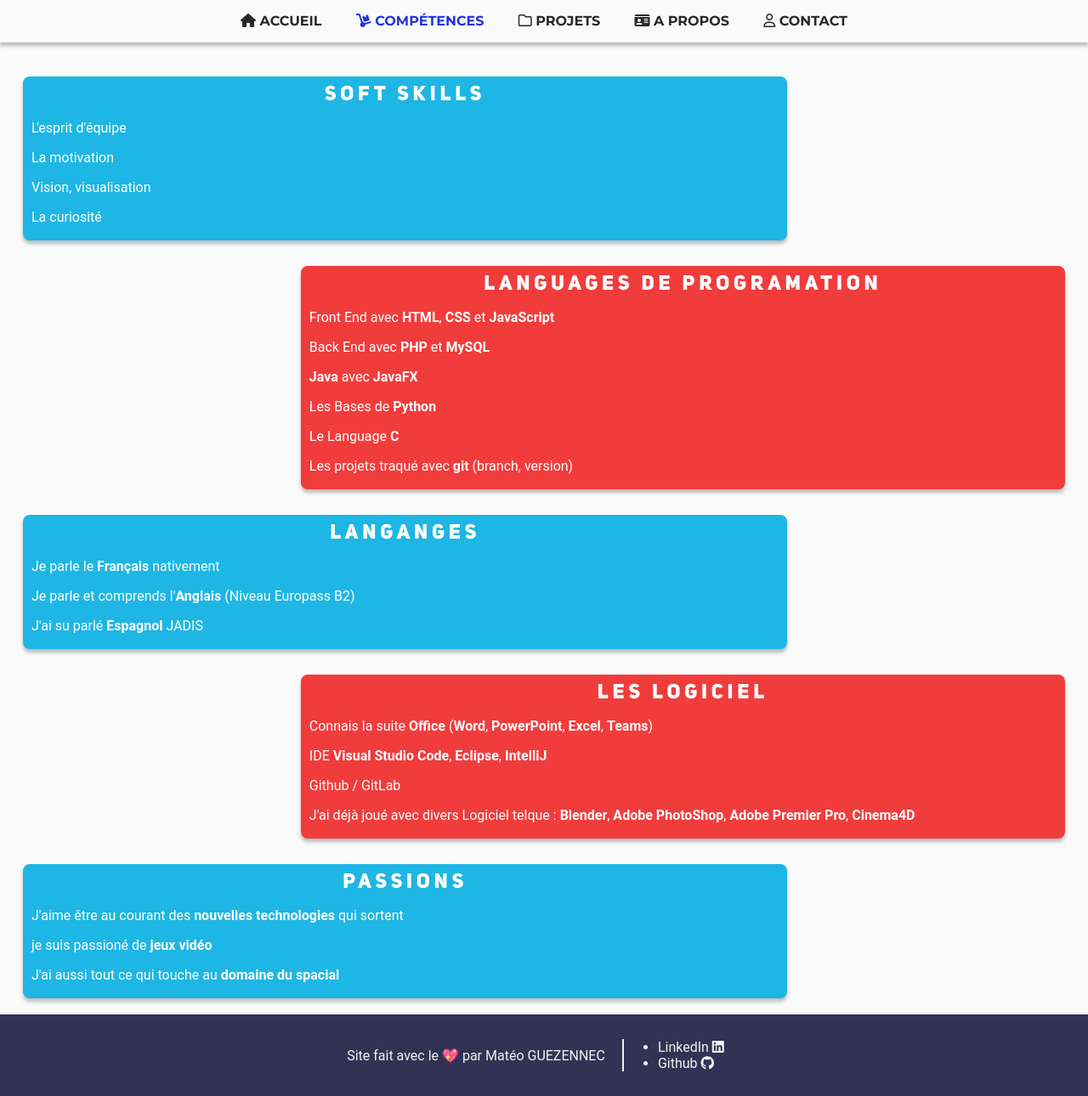
After one commit to BlasterWhite/webPortfolio, a PHP site: page /competences.html in a window 1280 px wide. The commit adds this page. Shown: the whole page at 85% size. Run offline with PHP 8.4, Linux system fonts and the light colour scheme; some libraries are stand-ins or nearby versions.

Commit message:
Profile + Compétences + Contact

```diff
--- /dev/null
+++ b/competences.html
@@ -0,0 +1,73 @@
+<!DOCTYPE html>
+<html lang="fr">
+<head>
+    <meta charset="UTF-8">
+    <meta http-equiv="X-UA-Compatible" content="IE=edge">
+    <meta name="viewport" content="width=device-width, initial-scale=1.0">
+    <title>Matéo G. - Compétences</title>
+    <link rel="stylesheet" href="css/charteGraphique.css">
+    <link rel="stylesheet" href="css/navbar.css">
+    <link rel="stylesheet" href="css/button.css">
+    <link rel="stylesheet" href="css/competences.css">
+    <link rel="stylesheet" href="css/footer.css">
+    <link rel="shortcut icon" href="assets/img/logo.png" type="image/x-icon">
+    <script src="https://kit.fontawesome.com/d50a18be62.js" crossorigin="anonymous"></script>
+</head>
+<body>
+    <nav>
+        <a href="index.html"><i class="fas fa-home"></i> Accueil</a>
+        <a href="#" class="activeTab"><i class="fas fa-dolly"></i> Compétences</a>
+        <a href="projets.html"><i class="far fa-folder"></i> Projets</a>
+        <a href="profile.html"><i class="fa-solid fa-id-card"></i> A Propos</a>
+        <a href="contact.html"><i class="fa-regular fa-user"></i> Contact</a>
+        <p class="menubtn">Matéo GUEZENNEC</p>
+        <a class="menubtn">Menu <i class="far fa-compass"></i></a>
+    </nav>
+    <main>
+        <div id="Skills">
+            <div class="skill soft">
+                <h2>Soft Skills</h2>
+                <p>L'esprit d'équipe</p>
+                <p>La motivation</p>
+                <p>Vision, visualisation</p>
+                <p>La curiosité</p>
+            </div>
+            <div class="skill hard">
+                <h2>Languages de Programation</h2>
+                <p>Front End avec <strong>HTML</strong>, <strong>CSS</strong> et <strong>JavaScript</strong></p>
+                <p>Back End avec <strong>PHP</strong> et <strong>MySQL</strong></p>
+                <p><strong>Java</strong> avec <strong>JavaFX</strong></p>
+                <p>Les Bases de <strong>Python</strong></p>
+                <p>Le Language <strong>C</strong></p>
+                <p>Les projets traqué avec <strong>git</strong> (branch, version)</p>
+            </div>
+            <div class="skill soft">
+                <h2>Langanges</h2>
+                <p>Je parle le <strong>Français</strong> nativement</p>
+                <p>Je parle et comprends l'<strong>Anglais</strong> (Niveau Europass B2)</p>
+                <p>J'ai su parlé <strong>Espagnol</strong> JADIS</p>
+            </div>
+            <div class="skill hard">
+                <h2>Les Logiciel</h2>
+                <p>Connais la suite <strong>Office</strong> (<strong>Word</strong>, <strong>PowerPoint</strong>, <strong>Excel</strong>, <strong>Teams</strong>)</p>
+                <p>IDE <strong>Visual Studio Code</strong>, <strong>Eclipse</strong>, <strong>IntelliJ</strong></p>
+                <p>Github / GitLab</p>
+                <p>J'ai déjà joué avec divers Logiciel telque : <strong>Blender</strong>, <strong>Adobe PhotoShop</strong>, <strong>Adobe Premier Pro</strong>, <strong>Cinema4D</strong></p>
+            </div>
+            <div class="skill soft">
+                <h2>Passions</h2>
+                <p>J'aime être au courant des <strong>nouvelles technologies</strong> qui sortent</p>
+                <p>je suis passioné de <strong>jeux vidéo</strong></p>
+                <p>J'ai aussi tout ce qui touche au <strong>domaine du spacial</strong></p>
+            </div>
+        </div>
+    </main>
+    <footer>
+        <p>Site fait avec le 💖 par Matéo GUEZENNEC</p>
+        <ul>
+            <li><a href="https://www.linkedin.com/in/mateo-guezennec/" class="linkedin" target="_blank">LinkedIn <i class="fa-brands fa-linkedin"></a></i></li>
+            <li><a href="https://github.com/BlasterWhite" class="github" target="_blank">Github <i class="fa-brands fa-github"></i></a></li>
+        </ul>
+    </footer>
+</body>
+</html>
--- /dev/null
+++ b/css/competences.css
@@ -0,0 +1,45 @@
+main {
+    padding: 75px 12px 80px 12px;
+}
+div#Skills {
+    display: flex;
+    flex-direction: column;
+    justify-content: space-around;
+    align-items: center;
+}
+div.skill h2 {
+    margin: 2px;
+    text-align: center;
+    letter-spacing: 0.3rem;
+    font-weight: bold;
+}
+div.skill {
+    padding: 2px 10px;
+    min-height: 120px;
+    border-radius: 8px;
+    animation: test 1.5s both;
+    margin: 15px;
+    color: #FFFFFF;
+    box-shadow: 0px 4px 4px rgba(0, 0, 0, 0.25);
+}
+
+div.skill.hard {
+    background-color: var(--myRed);
+    align-self: flex-end;
+}
+
+div.skill.soft {
+    background-color: var(--myBlue);
+    align-self: flex-start;
+}
+
+@keyframes test {
+    from {
+        opacity: 0;
+        width: 5%;
+    }
+    to {
+        opacity: 1;
+        width: 70%;
+    }
+}
--- a/css/index.css
+++ b/css/index.css
@@ -93,6 +93,11 @@ div#projets {
     flex-wrap: wrap;
 }
 
+a {
+    text-decoration: none;
+    color: #FFFFFF;
+}
+
 div.projet {
     text-align: center;
     background-color: #F2F2F2;
--- a/css/navbar.css
+++ b/css/navbar.css
@@ -37,7 +37,7 @@ nav a:hover:not(.activeTab) {
 }
 
 @media only screen and (max-width: 770px) {
-    nav a:not(.menubtn) {
+    nav:not(.responsiveNav) a:not(.menubtn) {
         display: none;
     }
 
@@ -55,4 +55,14 @@ nav a:hover:not(.activeTab) {
         line-height: 50px;
         padding-left: 20px;
     }
+
+    .responsiveNav {
+        height: fit-content;
+    }
+
+    .responsiveNav a {
+        display: list-item;
+        border-top: 1px solid #f2f2f2;
+        list-style-type: none;
+    }
 }
```
Also changed, not shown: contact.html (+5 -3 lines), css/contact.css (+26 -0 lines), css/profile.css (added, +32 -0 lines), index.html (+8 -7 lines), js/navbar.js (+6 -1 lines), profile.html (added, +38 -0 lines), projets.html (+4 -4 lines), assets/img/defaultprofile.jpg (added).
